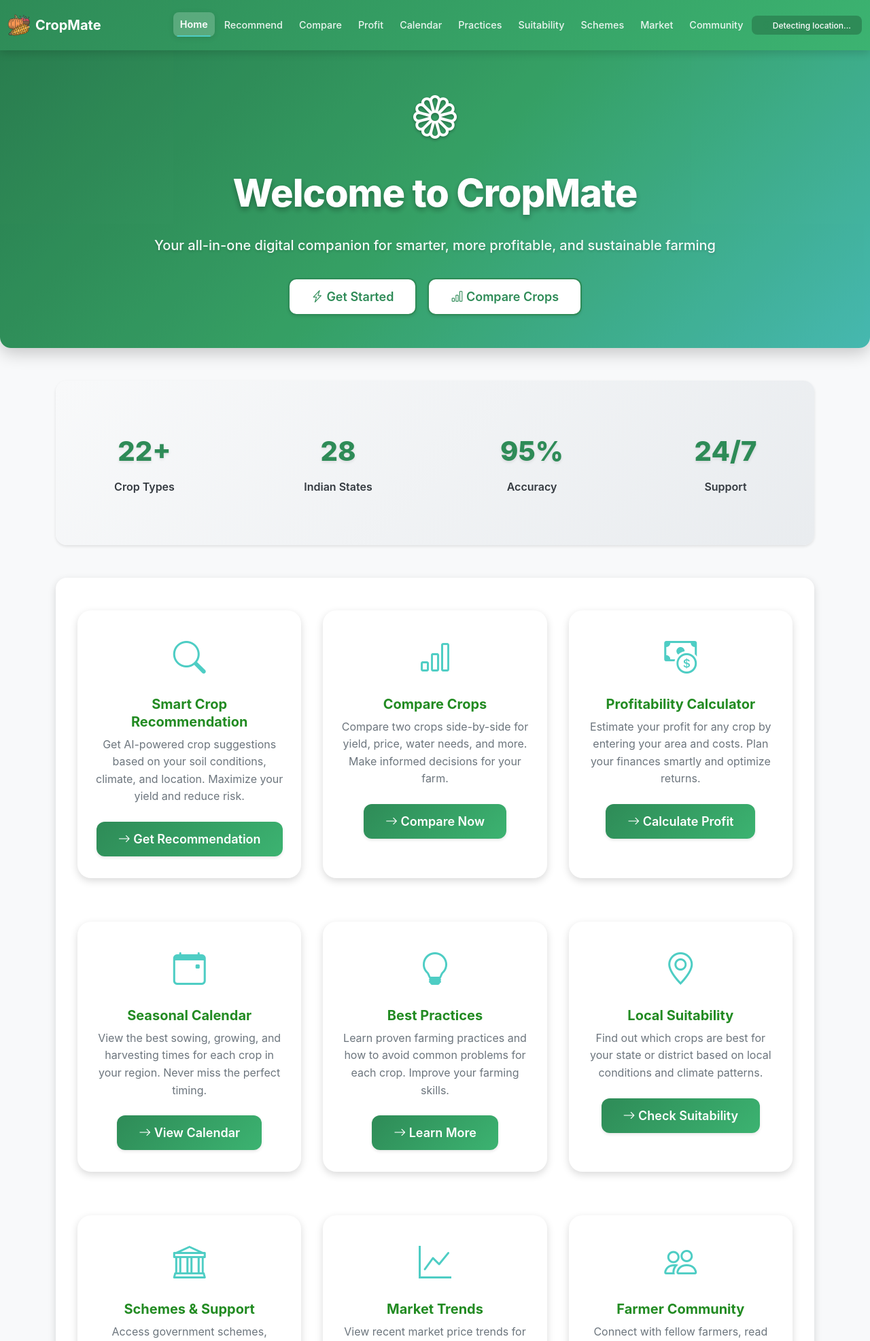
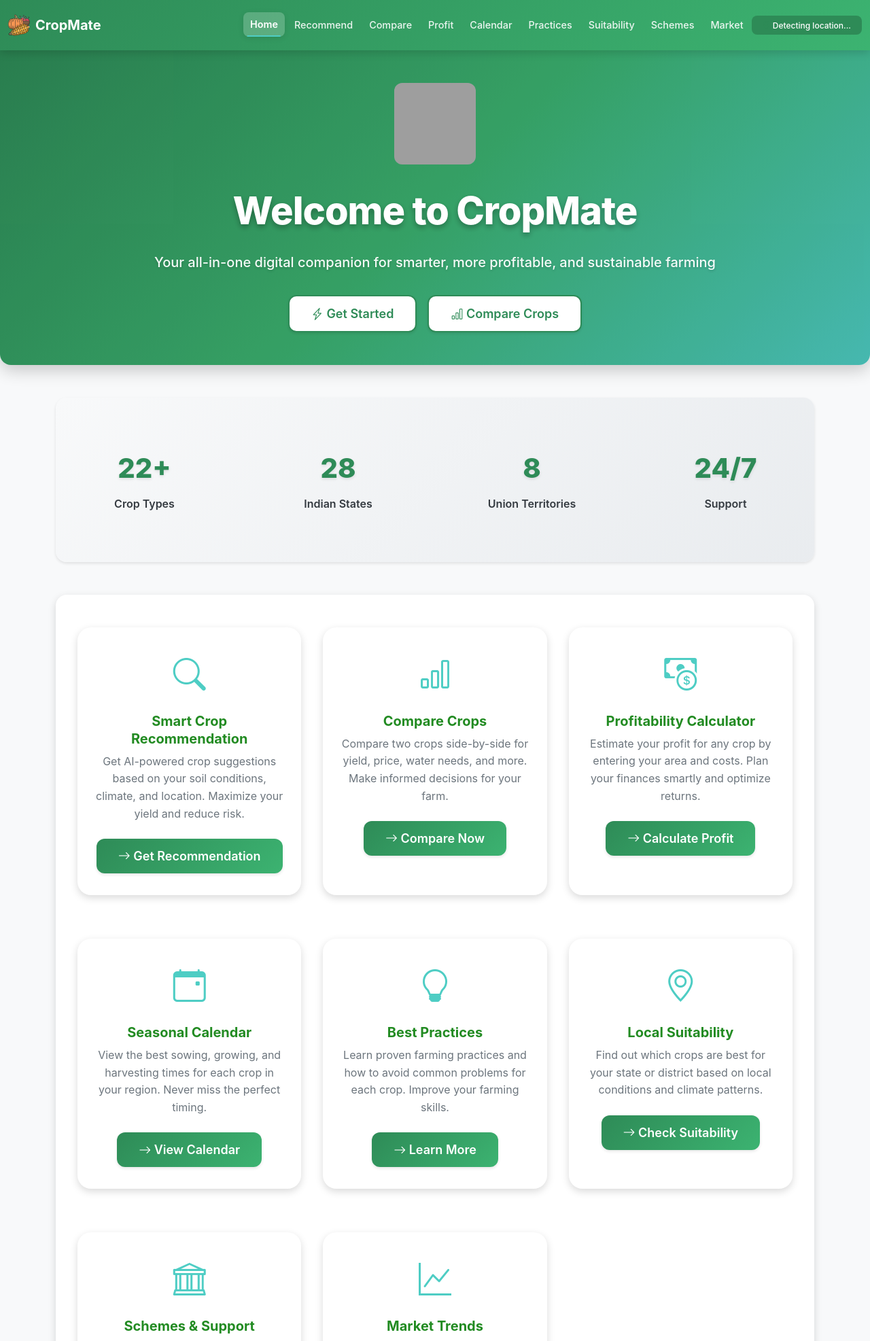
Before and after one commit to napcorp/npd_cropmate, a Flask app: page / in a window 1280 px wide. Shown: the top 1973 px of the page at 68% size. Run offline with Flask 3, Linux system fonts and the light colour scheme; parts of the project's set-up code (start-up, migrations or seed data) failed here and were passed over; grey boxes are pictures that could not be loaded.

Commit message:
new html

```diff
--- a/templates/base.html
+++ b/templates/base.html
@@ -154,7 +154,6 @@
                 <li class="nav-item"><a class="nav-link {% if '/suitability' in request.path %}active{% endif %}" href="/suitability" title="Local Suitability">Suitability</a></li>
                 <li class="nav-item"><a class="nav-link {% if '/schemes' in request.path %}active{% endif %}" href="/schemes" title="Schemes & Support">Schemes</a></li>
                 <li class="nav-item"><a class="nav-link {% if '/market' in request.path %}active{% endif %}" href="/market" title="Market Trends">Market</a></li>
-                <li class="nav-item"><a class="nav-link {% if '/community' in request.path %}active{% endif %}" href="/community" title="Community">Community</a></li>
                 <li class="nav-item">
                     <div class="dropdown">
                         <span id="location-indicator" class="badge bg-primary ms-2 dropdown-toggle"
--- a/templates/calendar_old.html
+++ b/templates/calendar_old.html
@@ -150,7 +150,6 @@
                 <li class="nav-item"><a class="nav-link" href="/suitability">Local Suitability</a></li>
                 <li class="nav-item"><a class="nav-link" href="/schemes">Schemes & Support</a></li>
                 <li class="nav-item"><a class="nav-link" href="/market">Market Trends</a></li>
-                <li class="nav-item"><a class="nav-link" href="/community">Community</a></li>
             </ul>
         </div>
     </div>
--- a/templates/index.html
+++ b/templates/index.html
@@ -49,6 +49,21 @@
             margin-bottom: var(--spacing-md);
             color: var(--white);
             text-shadow: 0 2px 4px rgba(0,0,0,0.3);
+        }
+        .hero-illustration {
+            width: 120px;
+            height: 120px;
+            display: inline-block;
+            margin-bottom: var(--spacing-md);
+            border-radius: 12px;
+            overflow: hidden;
+            background: rgba(255,255,255,0.08);
+        }
+        .hero-illustration img {
+            width: 100%;
+            height: 100%;
+            object-fit: cover;
+            display: block;
         }
 
         .feature-grid {
@@ -147,8 +162,9 @@
 {% block content %}
 <div class="hero-section section-accent" aria-label="Welcome section">
     <div class="container text-center">
-        <div class="hero-icon">
-            <i class="bi bi-flower1"></i>
+        <div class="hero-illustration" aria-hidden="true">
+            <img src="{{ url_for('static', filename='images/flower.png') }}" alt="Flower illustration" onerror="this.style.display='none'; this.nextElementSibling && (this.nextElementSibling.style.display='inline-block');">
+            <i class="bi bi-flower1" style="display:none; font-size:4rem; color:var(--white); text-shadow:0 2px 4px rgba(0,0,0,0.3);"></i>
         </div>
         <h1 class="hero-title">Welcome to CropMate</h1>
         <p class="hero-subtitle">Your all-in-one digital companion for smarter, more profitable, and sustainable farming</p>
@@ -181,8 +197,8 @@
             </div>
             <div class="col-md-3 col-6 mb-4 mb-md-0">
                 <div class="stat-item">
-                    <span class="stat-number">95%</span>
-                    <div class="stat-label">Accuracy</div>
+                    <span class="stat-number">8</span>
+                    <div class="stat-label">Union Territories</div>
                 </div>
             </div>
             <div class="col-md-3 col-6">
@@ -283,16 +299,7 @@
             </a>
         </div>
 
-        <div class="feature-card fade-in-up">
-            <div class="feature-icon">
-                <i class="bi bi-people"></i>
-            </div>
-            <h4>Farmer Community</h4>
-            <p>Connect with fellow farmers, read success stories, and get expert advice. Learn from the community.</p>
-            <a href="/community" class="btn btn-primary">
-                <i class="bi bi-arrow-right"></i> Join Community
-            </a>
-        </div>
+
     </div>
 
     <div class="text-center mt-5">
--- a/templates/suitability.html
+++ b/templates/suitability.html
@@ -361,7 +361,7 @@ document.addEventListener('DOMContentLoaded', function() {
         } catch (e) {
             console.error('Suitability load failed', e);
             const err = document.getElementById('suitabilityError');
-            if (err) { err.textContent = 'Could not load suitability. Please try again.'; err.style.display = 'block'; }
+
         }
     }
     // Expose for the "Analyze Suitability" button onclick
```
Also changed, not shown: templates/compare.html (+5 -3 lines).
